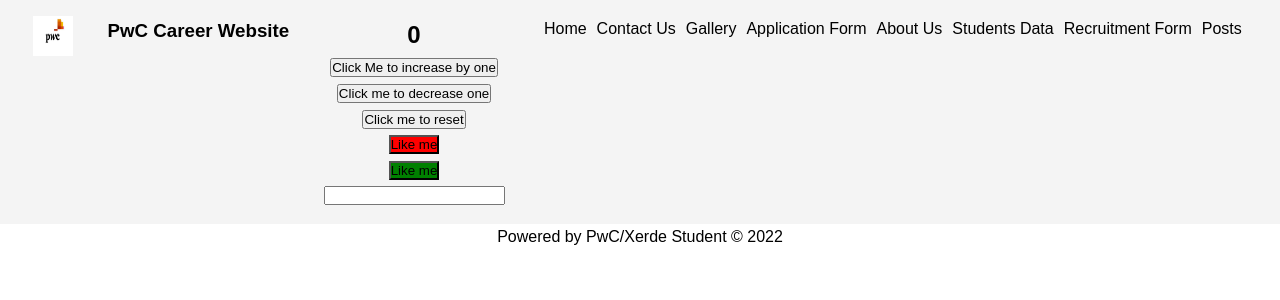
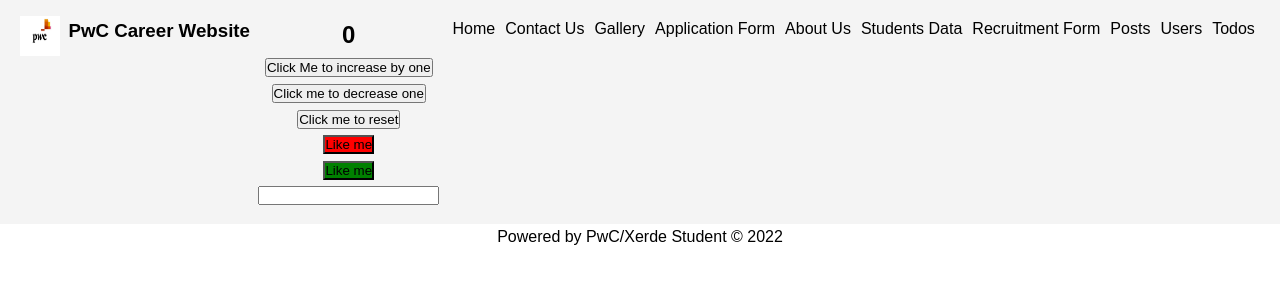
Before and after one commit to royalboe/react-app-one, a React (Create React App) app: page / in a window 1280 px wide. Shown: the top 300 px of the page. Built offline with nearby package versions, Linux system fonts and the light colour scheme.

Commit message:
added users and todos to route

```diff
--- a/src/App.js
+++ b/src/App.js
@@ -25,6 +25,8 @@ import ApplicationForm from "./pages/ApplicationForm";
 import ContactUs from "./pages/ContactUs";
 import RecruitmentForm from "./pages/RecruitmentForm";
 import Posts from "./pages/Posts";
+import Todos from "./pages/Todo";
+import Users from "./pages/Users";
 
 function App() {
   return (
@@ -40,6 +42,8 @@ function App() {
           <Route path={"/ApplicationForm"} element={<ApplicationForm />} />
           <Route path={"/RecruitmentForm"} element={<RecruitmentForm />} />
           <Route path={"/Posts"} element={<Posts />} />
+          <Route path={"/Users"} element={<Users />} />
+          <Route path={"/Todos"} element={<Todos />} />
         </Routes>
         <Footer />
       </BrowserRouter>
--- a/src/components/Button.jsx
+++ b/src/components/Button.jsx
@@ -1,4 +1,4 @@
-import React, { useState } from "react";
+import React from "react";
 
 const Button = ({ text, color, count, setCount }) => {
   return (
--- a/src/components/Header.jsx
+++ b/src/components/Header.jsx
@@ -25,6 +25,8 @@ function Header() {
         <Link to="/StudentsData">Students Data</Link>
         <Link to="/RecruitmentForm">Recruitment Form</Link>
         <Link to="/Posts">Posts</Link>
+        <Link to="/Users">Users</Link>
+        <Link to="/Todos">Todos</Link>
       </div>
     </header>
   );
```
